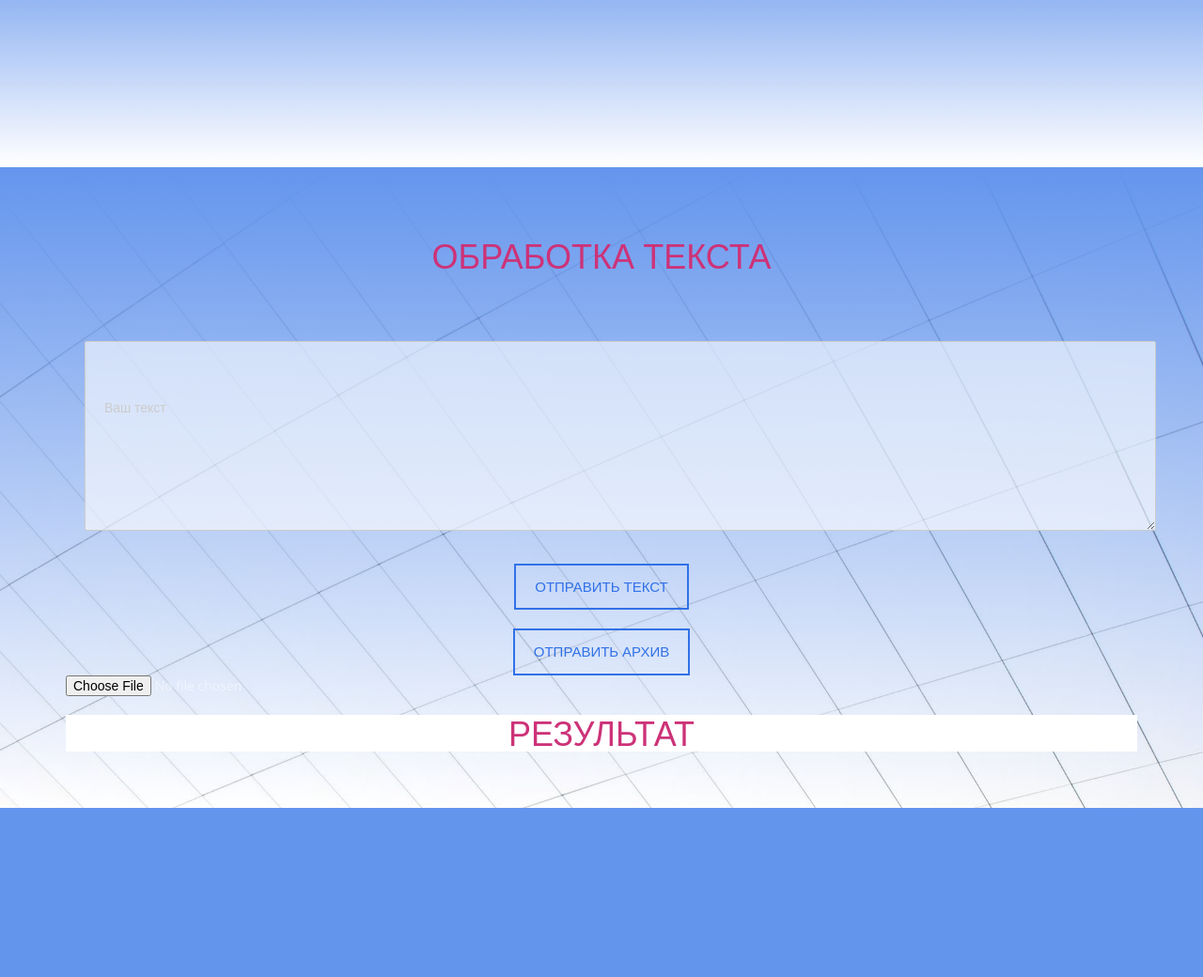
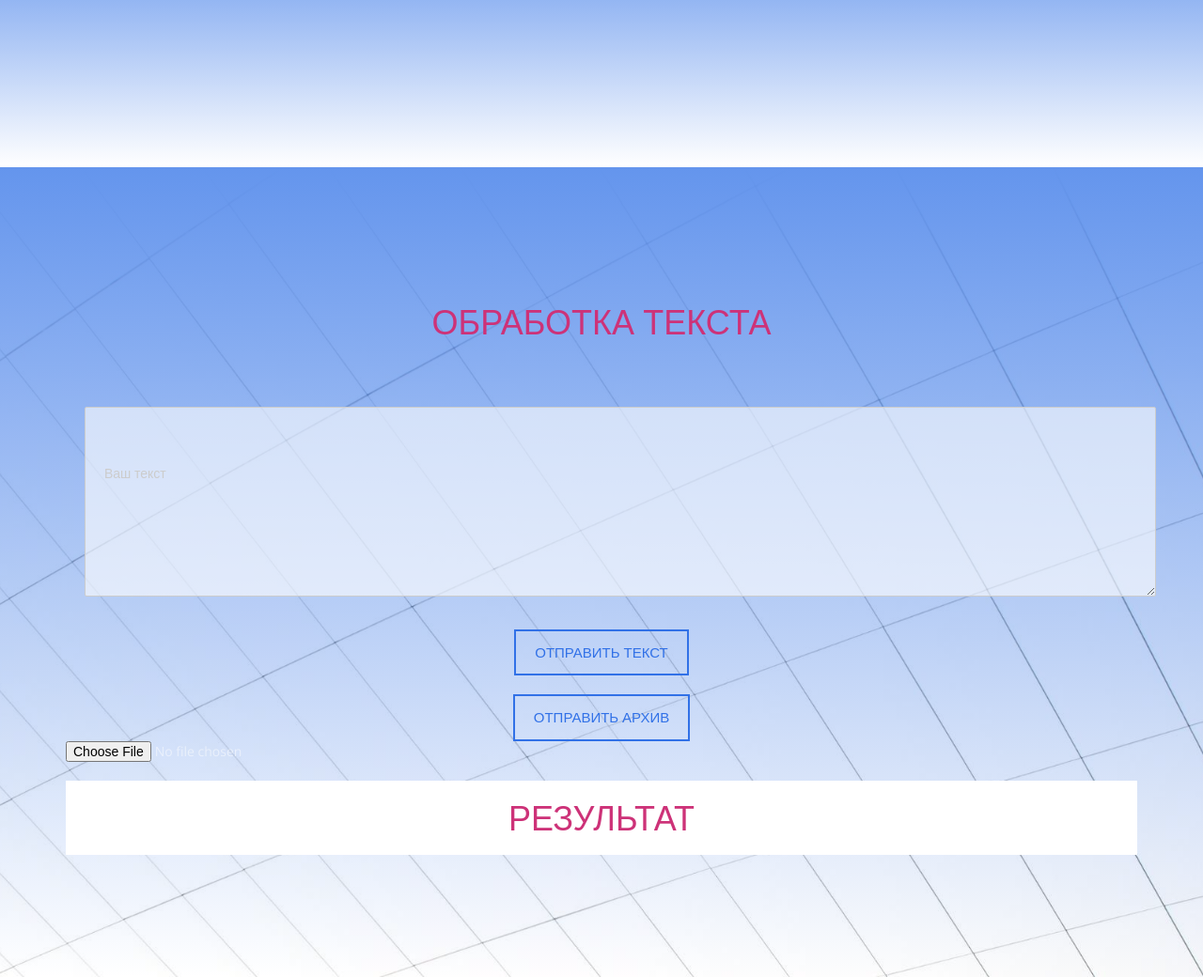
Before and after one commit to uliana-sentsova/NER, a Flask app: page / in a window 1280 px wide. Shown: the part 1505-2545 px from the top of the page at 94% size. Before the commit the page ends 2365 px from the top, so only its background shows below. Run offline with Flask 2, Linux system fonts and the light colour scheme; parts of the project's set-up code (start-up, migrations or seed data) failed here and were passed over; some libraries are stand-ins or nearby versions.

Commit message:
padding, result section

```diff
--- a/static/css/style.css
+++ b/static/css/style.css
@@ -268,7 +268,7 @@ header .intro-text {
 }
 
 #contact .overlay {
-	padding: 30px 0;
+	padding: 100px 0;
 	/* Permalink - use to edit and share this gradient: http://colorzilla.com/gradient-editor/#053740+0,053740+100&1+0,0.6+100 */
 	background: -moz-linear-gradient(top, rgba(100,149,237,1) 0%, rgba(100,149,237,0) 100%); /* FF3.6-15 */
 	background: -webkit-linear-gradient(top, rgba(100,149,237,1) 0%, rgba(100,149,237,0) 100%); /* Chrome10-25,Safari5.1-6 */
@@ -377,9 +377,15 @@ header .intro-text {
 }
 }
 
+
+
 #result {
 	background-color: white;
 	color: black;
+}
+
+#result h1 {
+	padding: 20px 20px;
 }
 
 .loc {
```
